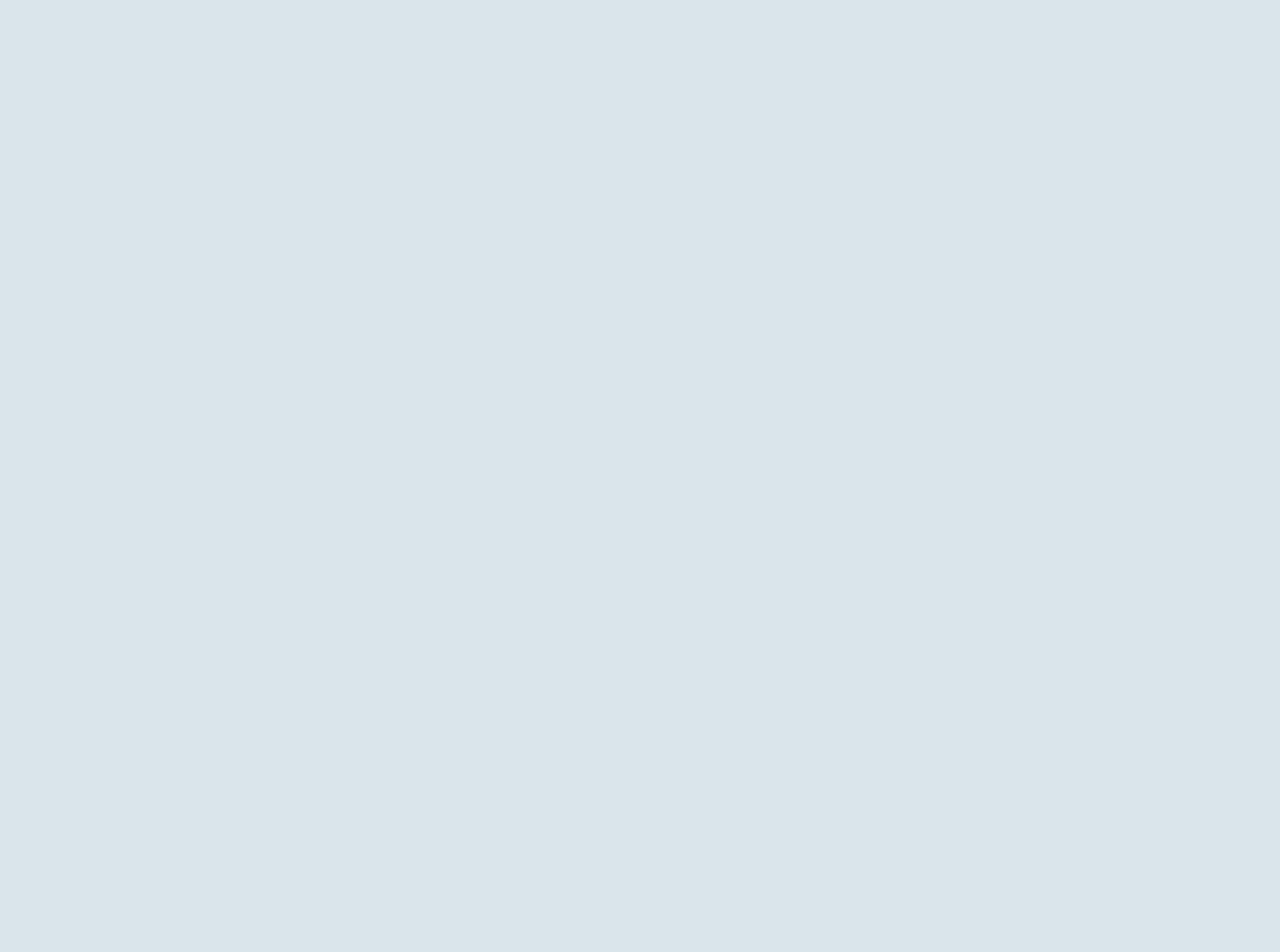
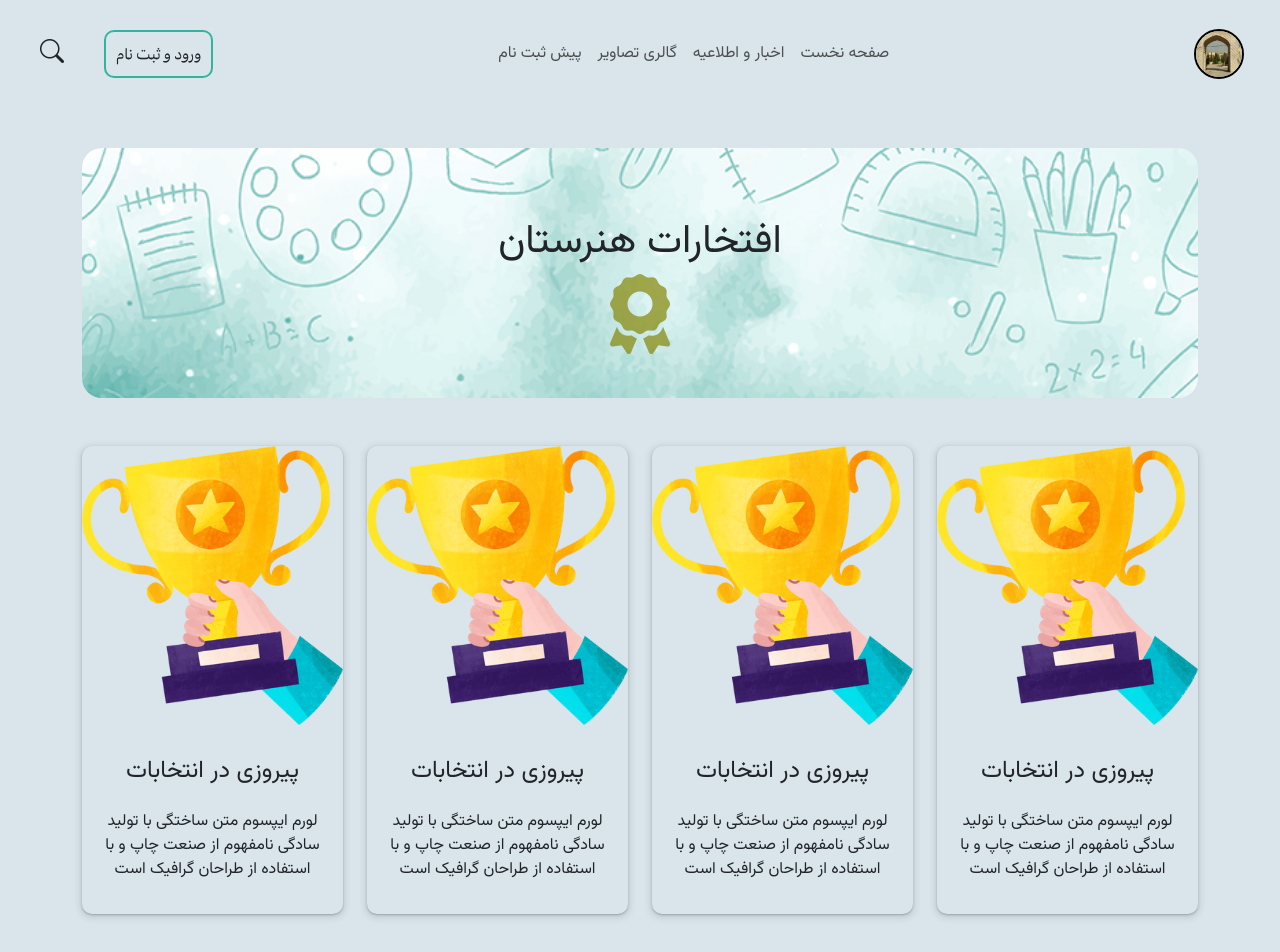
Before and after one commit to AmirhosseinSharafi790/khademi-repo, a React (Create React App) app: page /honors in a window 1280 px wide. Before the commit this address had no page. Shown: the top 952 px of the page. Before the commit the page ends 800 px from the top, so only its background shows below. Built offline with nearby package versions, Linux system fonts and the light colour scheme.

Commit message:
add Honors to project

```diff
--- a/src/pages/Home/Home.js
+++ b/src/pages/Home/Home.js
@@ -3,7 +3,7 @@ import Section1 from "../../components/divition/section1/Section1";
 import Section2 from "../../components/divition/section2/Section2";
 import Section3 from "../../components/divition/section3/Section3";
 import Section4 from "../../components/divition/section4/Section4";
-import Section5 from "../../components/divition/section5/Section5";
+import Section5 from '../../components/divition/Section5/Section5'
 import Section6 from "../../components/divition/section6/Section6";
 import Section7 from "../../components/divition/section7/Section7";
 import Footer from "../../components/footer/Footer";
--- /dev/null
+++ b/src/pages/Honors/HonorItems.js
@@ -0,0 +1,17 @@
+import { Col } from "react-bootstrap"
+
+function HonorItems({img , title , desc}){
+    return(
+            <Col md = {6} lg = {4} xl = {3}>
+                <div className="card-honors text-center">
+                    <img src={img} className="card-img-top"/>
+                    <div className="card-body-honors p-3">
+                      <h4 className="card-title-honors color-red py-3">{title}</h4>
+                      <p className="card-text-honors">{desc}</p>
+                    </div>
+                </div>
+            </Col>
+    )
+}
+
+export default HonorItems
--- a/src/pages/Honors/Honors.css
+++ b/src/pages/Honors/Honors.css
@@ -0,0 +1,26 @@
+.card-honors {
+  box-shadow: rgba(60, 64, 67, 0.3) 0px 1px 2px 0px,
+    rgba(60, 64, 67, 0.15) 0px 2px 6px 2px;
+    border-radius: 10px;
+    overflow: hidden;
+}
+.card-honors:hover {
+  transition: all 0.5s;
+  transform: scale(1.05);
+}
+.baner {
+  height: 250px;
+  background-image: url("../../assets/images/banner-main.png");
+  background-position: center center;
+  background-repeat: no-repeat;
+  background-size: cover;
+  border-radius: 20px;
+  padding-top: 70px;
+}
+.baner img {
+  width: 100%;
+}
+.size-icon-honors {
+  font-size: 80px;
+  color: rgba(132, 132, 2, 0.694);
+}
--- a/src/pages/Honors/Honors.js
+++ b/src/pages/Honors/Honors.js
@@ -0,0 +1,55 @@
+import { Container, Row } from 'react-bootstrap'
+import './Honors.css'
+import Header from '../../components/header/Header'
+import Footer from '../../components/footer/Footer'
+import imageHonors from '../../assets/images/cup.png'
+import HonorItems from './HonorItems'
+function Honors(){
+
+    let Items = [
+        {
+            id : 1,
+            img : imageHonors,
+            title : 'پیروزی در انتخابات',
+            desc : 'لورم ایپسوم متن ساختگی با تولید سادگی نامفهوم از صنعت چاپ و با استفاده از طراحان گرافیک است'
+        },
+        {
+            id : 2,
+            img : imageHonors,
+            title : 'پیروزی در انتخابات',
+            desc : 'لورم ایپسوم متن ساختگی با تولید سادگی نامفهوم از صنعت چاپ و با استفاده از طراحان گرافیک است'
+        },
+        {
+            id : 3,
+            img : imageHonors,
+            title : 'پیروزی در انتخابات',
+            desc : 'لورم ایپسوم متن ساختگی با تولید سادگی نامفهوم از صنعت چاپ و با استفاده از طراحان گرافیک است'
+        },
+        {
+            id : 4,
+            img : imageHonors,
+            title : 'پیروزی در انتخابات',
+            desc : 'لورم ایپسوم متن ساختگی با تولید سادگی نامفهوم از صنعت چاپ و با استفاده از طراحان گرافیک است'
+        },
+    ]
+    return(
+        <div>
+            <Header />
+            <Container className='my-5'>
+            <div className="honors">
+                <div className="baner text-center">
+                    <h1>افتخارات هنرستان</h1>
+                    <i className="fa-solid size-icon-honors fa-award"></i>
+                </div>
+                <Row className='my-5'>
+                    {Items.map(item => (
+                        <HonorItems key={item.id} {...item} />
+                    ))}
+                </Row>
+            </div>
+            </Container>
+            <Footer />
+        </div>
+    )
+}
+export default Honors
--- a/src/routes.js
+++ b/src/routes.js
@@ -8,6 +8,7 @@ import Registration from "./pages/Registration/Registration";
 import Management from "./pages/Managment/Managment";
 import Contact from './pages/Contact/Contact'
 import AboutUs from "./pages/AboutUs/AboutUs";
+import Honors from "./pages/Honors/Honors";
 const router = [
     { path : "/" , element : <Home/>},
     { path : "/news" , element : <News/>},
@@ -16,6 +17,7 @@ const router = [
     { path : "/management" , element : <Management/>},
     { path : "/contact" , element : <Contact />},
     { path : "/aboutus" , element : <AboutUs />},
+    { path : "/honors" , element : <Honors />},
     { path : "/login&reg" , element : <LoginReg/> , children : [
         {path : "login" , element : <Login/>},
         {path : "Register" , element : <Register/>}
```
Also changed, not shown: script.js (deleted, +0 -75 lines).
